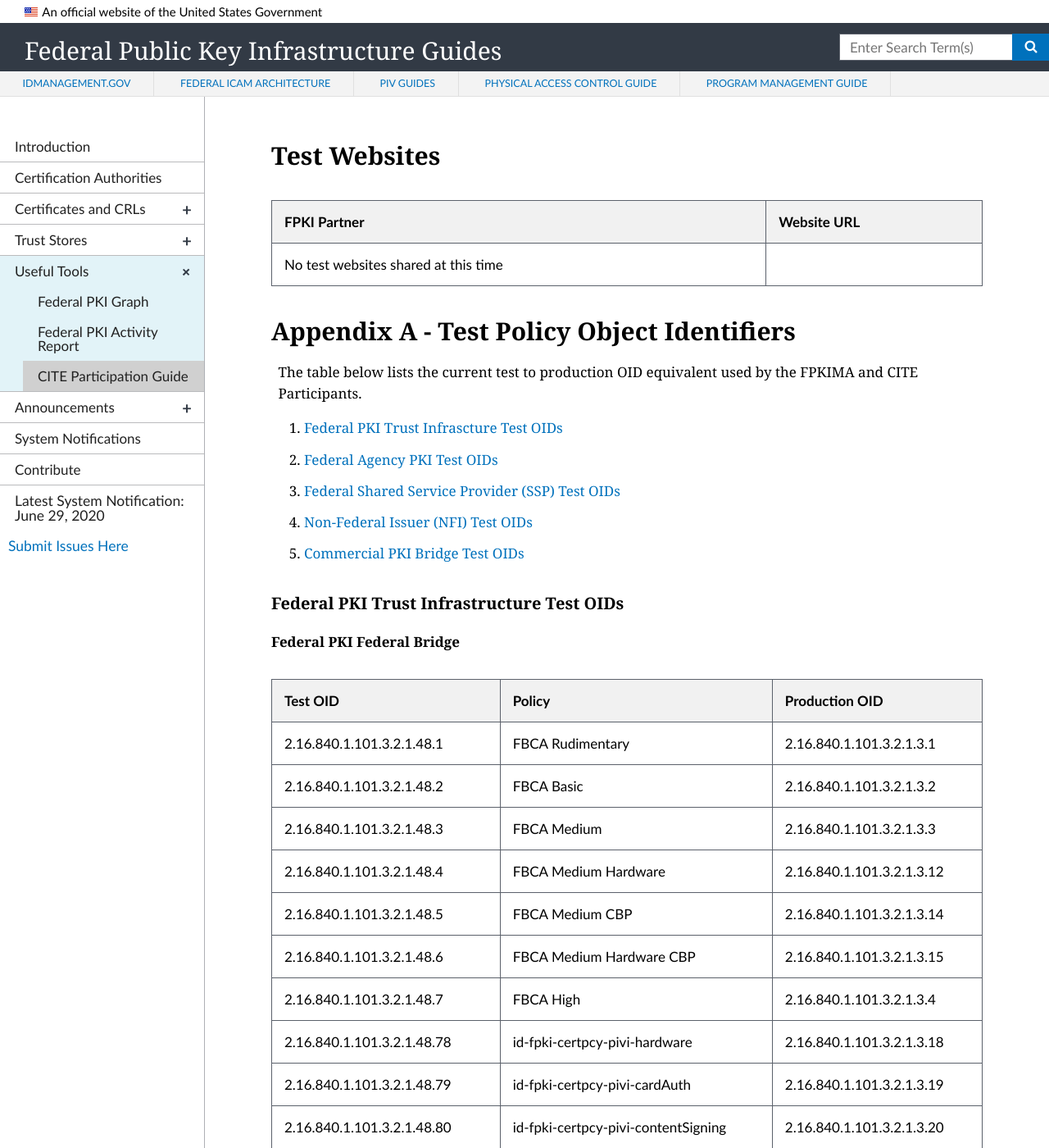
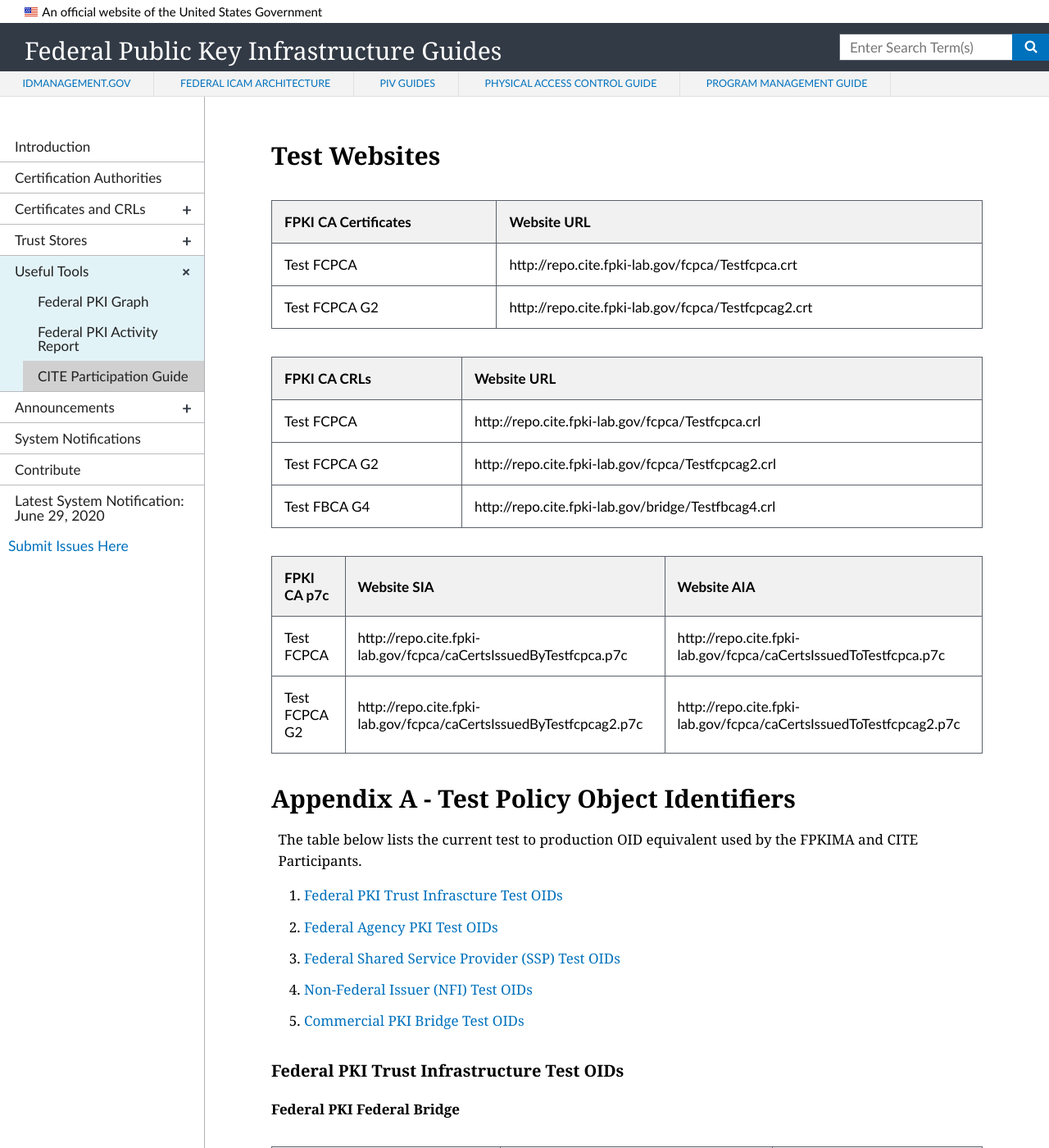
Before and after one commit to GSA/fpki-guides, a Jekyll site: the page built from _tools/cite-guide.md, in a window 1280 px wide and 1400 px high, scrolled down 4656 px. Shown: the whole window at 82% size. Built offline with Jekyll 4.4.1, drawn with Linux system fonts in a browser that asks for light colours; nearby versions of some CDN libraries.

Commit message:
Update cite-guide.md
added CITE URLs

```diff
--- a/_tools/cite-guide.md
+++ b/_tools/cite-guide.md
@@ -92,9 +92,23 @@
 
 ## Test Websites
 
-| FPKI Partner | Website URL |
+| FPKI CA Certificates | Website URL |
 | ------------ | ----------- |
-| No test websites shared at this time | |
+| Test FCPCA | http://repo.cite.fpki-lab.gov/fcpca/Testfcpca.crt |
+| Test FCPCA G2 | http://repo.cite.fpki-lab.gov/fcpca/Testfcpcag2.crt |
+
+
+| FPKI CA CRLs | Website URL |
+| ------------ | ----------- |
+| Test FCPCA | http://repo.cite.fpki-lab.gov/fcpca/Testfcpca.crl |
+| Test FCPCA G2 | http://repo.cite.fpki-lab.gov/fcpca/Testfcpcag2.crl |
+| Test FBCA G4 | http://repo.cite.fpki-lab.gov/bridge/Testfbcag4.crl |
+
+| FPKI CA p7c | Website SIA |  Website AIA |
+| ------------ | ----------- | ----------- |
+| Test FCPCA | http://repo.cite.fpki-lab.gov/fcpca/caCertsIssuedByTestfcpca.p7c | http://repo.cite.fpki-lab.gov/fcpca/caCertsIssuedToTestfcpca.p7c |
+| Test FCPCA G2 | http://repo.cite.fpki-lab.gov/fcpca/caCertsIssuedByTestfcpcag2.p7c | http://repo.cite.fpki-lab.gov/fcpca/caCertsIssuedToTestfcpcag2.p7c |
+
 
 ## Appendix A - Test Policy Object Identifiers
 
```
